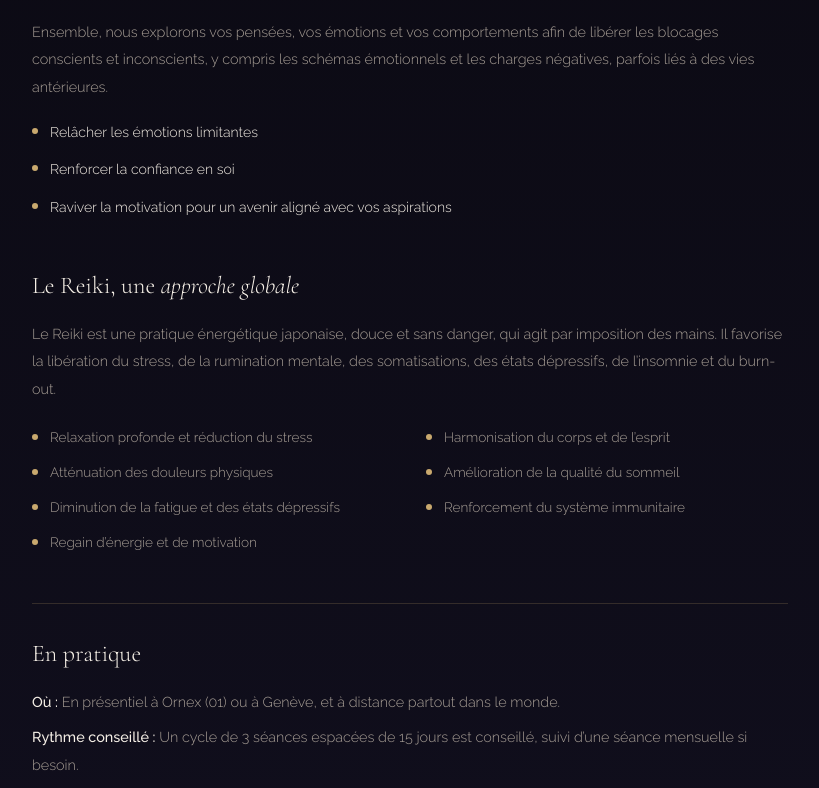
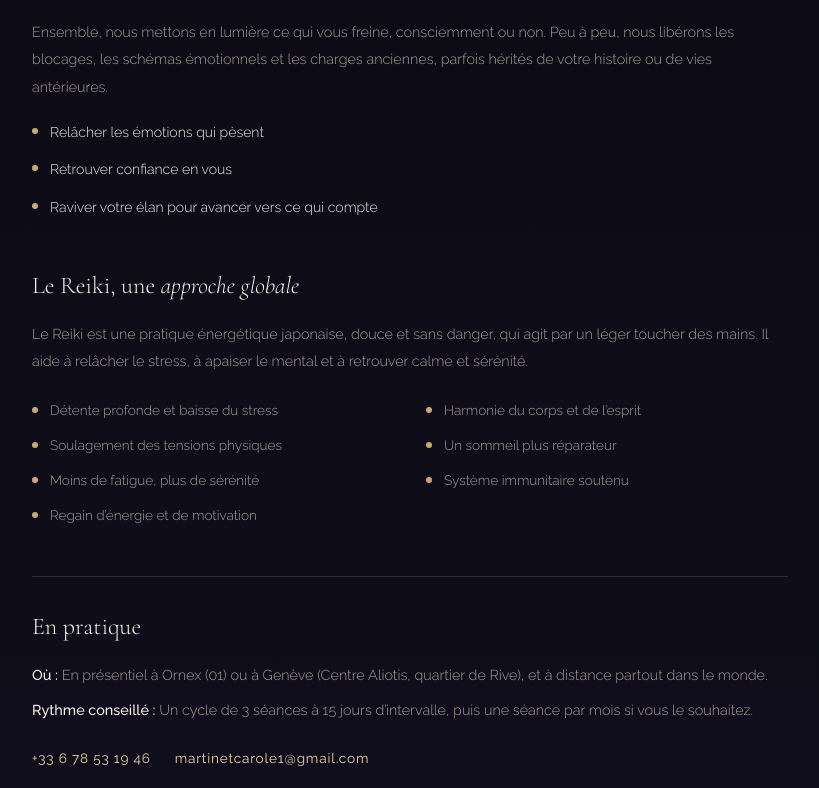
Before and after one commit to LucaMartinet7/Website_Carole, a React (Vite) app: page /seance-individuelle in a window 1280 px wide. Shown: the part 692-1480 px from the top of the page, without its empty margins (230-1049 px from the left). Built offline with nearby package versions, Linux system fonts and the light colour scheme.

Commit message:
Improve Séance page copy and add Geneva location detail

```diff
--- a/src/content/siteContent.ts
+++ b/src/content/siteContent.ts
@@ -68,7 +68,7 @@ export const locations = [
   },
   {
     title: 'Genève',
-    detail: 'Cabinet secondaire',
+    detail: 'Centre Aliotis, quartier de Rive',
   },
   {
     title: 'À distance',
@@ -128,34 +128,34 @@ export const contact = {
 
 export const seancePage = {
   intro:
-    'Un accompagnement sur mesure pour favoriser une détente profonde, dissiper le stress et revitaliser votre énergie.',
+    'Un temps rien que pour vous, pour vous détendre en profondeur, relâcher le stress et retrouver votre énergie.',
   deroulement:
-    'Chaque séance débute par un échange qui permet de définir ensemble vos priorités et vos besoins. J’accompagne avec empathie les personnes confrontées à la fatigue chronique, au stress persistant, au besoin de reconnexion intérieure ou au désir de changement. Les séances se déroulent en français ou en anglais, fortes de plus de vingt ans d’expérience internationale.',
+    'Chaque séance commence par un échange, pour cerner ensemble vos besoins et vos priorités. J’accueille avec douceur celles et ceux qui traversent la fatigue, un stress installé, un besoin de se reconnecter à soi ou une envie de changement. Les séances se déroulent en français ou en anglais, fortes de plus de vingt ans d’expérience à l’international.',
   explorer: {
-    text: 'Ensemble, nous explorons vos pensées, vos émotions et vos comportements afin de libérer les blocages conscients et inconscients, y compris les schémas émotionnels et les charges négatives, parfois liés à des vies antérieures.',
+    text: 'Ensemble, nous mettons en lumière ce qui vous freine, consciemment ou non. Peu à peu, nous libérons les blocages, les schémas émotionnels et les charges anciennes, parfois hérités de votre histoire ou de vies antérieures.',
     objectifs: [
-      'Relâcher les émotions limitantes',
-      'Renforcer la confiance en soi',
-      'Raviver la motivation pour un avenir aligné avec vos aspirations',
+      'Relâcher les émotions qui pèsent',
+      'Retrouver confiance en vous',
+      'Raviver votre élan pour avancer vers ce qui compte',
     ],
   },
   reiki: {
-    text: 'Le Reiki est une pratique énergétique japonaise, douce et sans danger, qui agit par imposition des mains. Il favorise la libération du stress, de la rumination mentale, des somatisations, des états dépressifs, de l’insomnie et du burn-out.',
+    text: 'Le Reiki est une pratique énergétique japonaise, douce et sans danger, qui agit par un léger toucher des mains. Il aide à relâcher le stress, à apaiser le mental et à retrouver calme et sérénité.',
     bienfaits: [
-      'Relaxation profonde et réduction du stress',
-      'Harmonisation du corps et de l’esprit',
-      'Atténuation des douleurs physiques',
-      'Amélioration de la qualité du sommeil',
-      'Diminution de la fatigue et des états dépressifs',
-      'Renforcement du système immunitaire',
+      'Détente profonde et baisse du stress',
+      'Harmonie du corps et de l’esprit',
+      'Soulagement des tensions physiques',
+      'Un sommeil plus réparateur',
+      'Moins de fatigue, plus de sérénité',
+      'Système immunitaire soutenu',
       'Regain d’énergie et de motivation',
     ],
   },
   pratique: {
     lieux:
-      'En présentiel à Ornex (01) ou à Genève, et à distance partout dans le monde.',
+      'En présentiel à Ornex (01) ou à Genève (Centre Aliotis, quartier de Rive), et à distance partout dans le monde.',
     recommandation:
-      'Un cycle de 3 séances espacées de 15 jours est conseillé, suivi d’une séance mensuelle si besoin.',
+      'Un cycle de 3 séances à 15 jours d’intervalle, puis une séance par mois si vous le souhaitez.',
   },
   avis: 'Le Reiki est un complément à la médecine traditionnelle et ne remplace en aucun cas un traitement médical.',
 } as const
```
